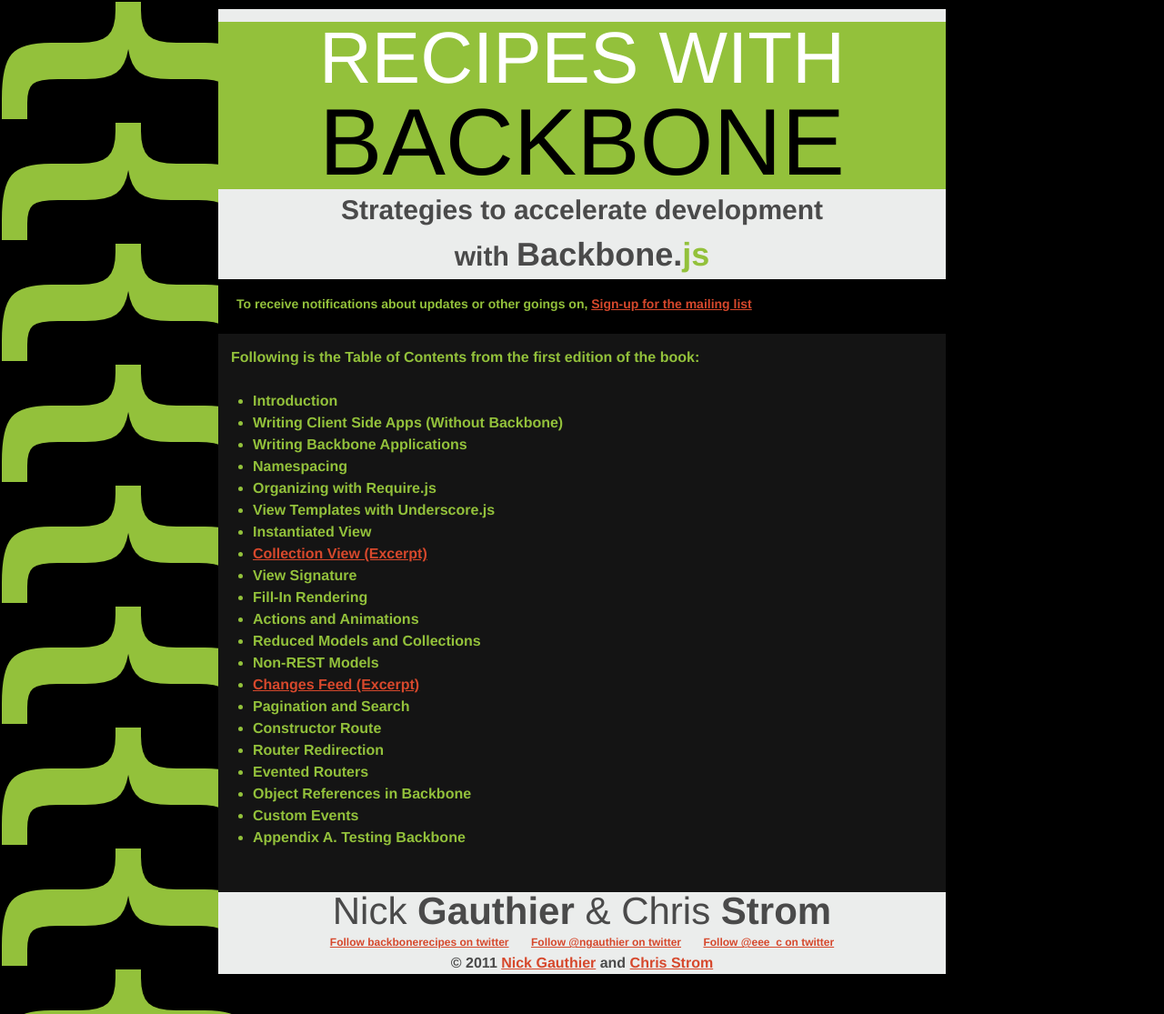
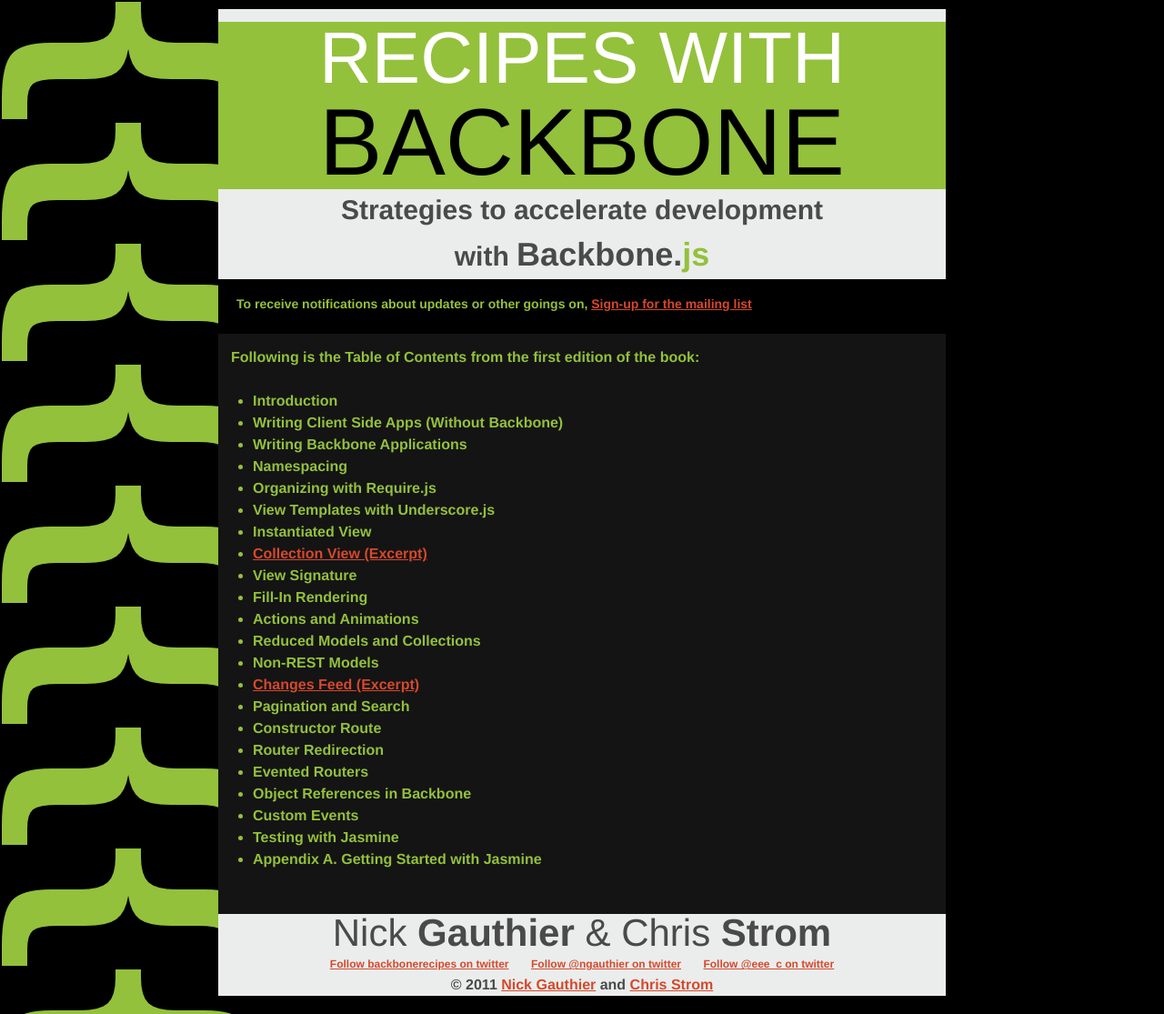
Before and after one commit to recipeswithbackbone/recipeswithbackbone.github.com, a Jekyll site: the page built from toc.html, in a window 1280 px wide. Shown: the whole page at 91% size. Built offline with Jekyll 4.4.1, drawn with Linux system fonts in a browser that asks for light colours.

Commit message:
Update to reflect Jasmine new recipe.

```diff
--- a/toc.html
+++ b/toc.html
@@ -25,6 +25,7 @@
     <li>Evented Routers</li>
     <li>Object References in Backbone</li>
     <li>Custom Events</li>
-    <li>Appendix A. Testing Backbone</li>
+    <li>Testing with Jasmine</li>
+    <li>Appendix A. Getting Started with Jasmine</li>
   </ul>
 </div>
```
